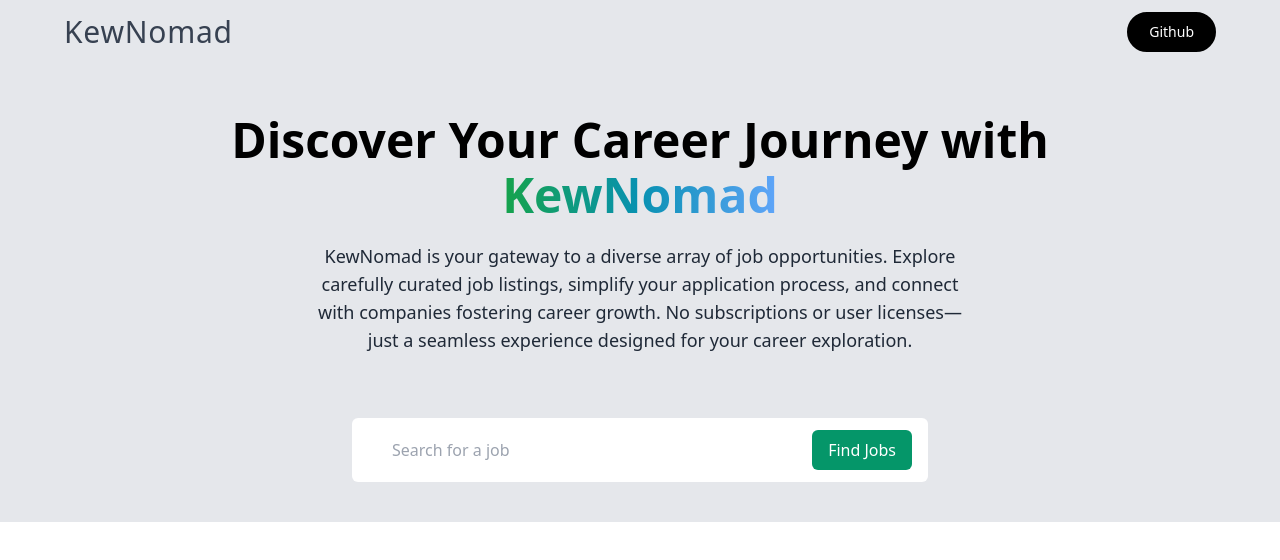
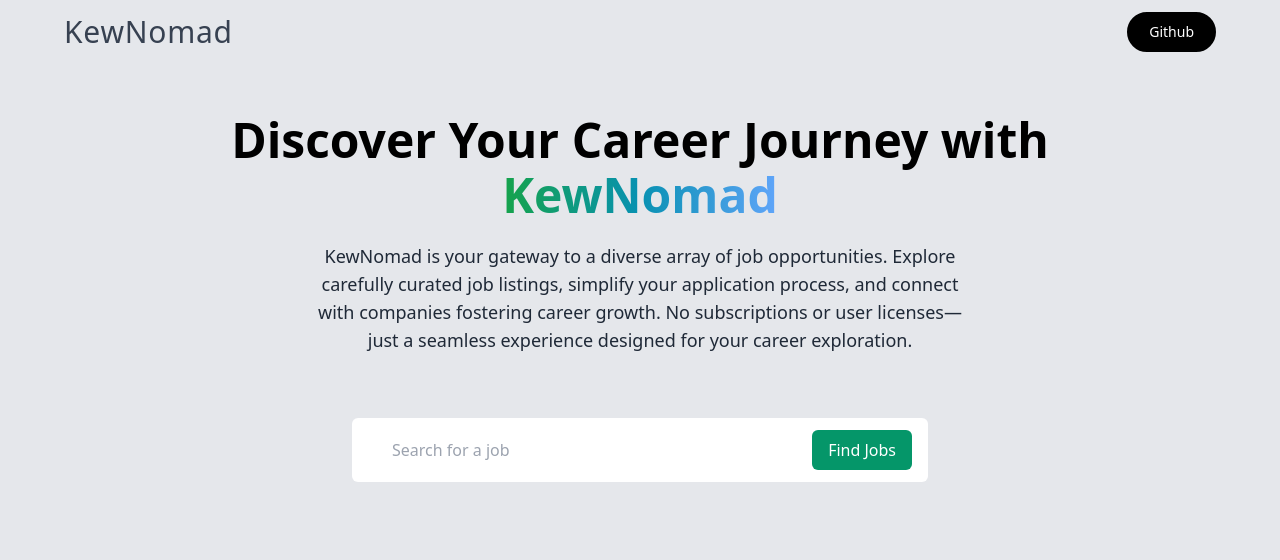
Before and after one commit to osaid500/kewnomad, a React (Vite) app: page / in a window 1280 px wide. Shown: the top 560 px of the page. Built offline with nearby package versions, Linux system fonts and the light colour scheme; no server answers.

Commit message:
Fix background issues

```diff
--- a/src/App.jsx
+++ b/src/App.jsx
@@ -4,8 +4,7 @@
 
 const App = () => {
   return (
-    <main className="relative">
-      <div className="absolute w-full h-full bg-gray-200" />
+    <main className="min-h-[100vh] bg-gray-200">
       <div className="relative flex flex-col justify-center items-center max-w-7xl mx-auto sm:px-16 px-6">
         <Hero />
         <Demo />
```
